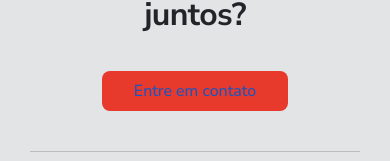
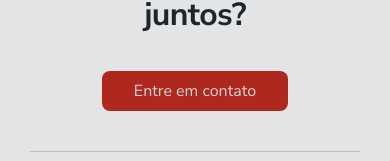
Before and after one commit to EdLoth/hugo-design, a React (Vite) app: page / in a window 390 px wide. In both pictures the pointer is over the link "Entre em contato". Shown: the part 3668-3829 px from the top of the page. Built offline with nearby package versions, Linux system fonts and the light colour scheme.

Commit message:
hover buttons

```diff
--- a/src/components/Footer/Footer.module.css
+++ b/src/components/Footer/Footer.module.css
@@ -75,6 +75,14 @@ background: #E7392C;
 border-radius: 8px;
 }
 
+
+.buttonFooter:hover{
+  transition: 0.6s;
+  background: #ae281e !important;
+  text-decoration: none !important;
+  color: #d5d5d6 !important;
+
+}
 
 .buttonFooterSocial{
   padding: 0px;
--- a/src/components/Header/Header.module.css
+++ b/src/components/Header/Header.module.css
@@ -60,6 +60,14 @@
   color: #F6F5F7;
 }
 
+.NavButton:hover{
+  transition: 0.6s;
+  background: #ae281e !important;
+  text-decoration: none !important;
+  color: #d5d5d6 !important;
+
+}
+
 @media (max-width: 360px) {
   #Navbar{
     height: 88px;
```
